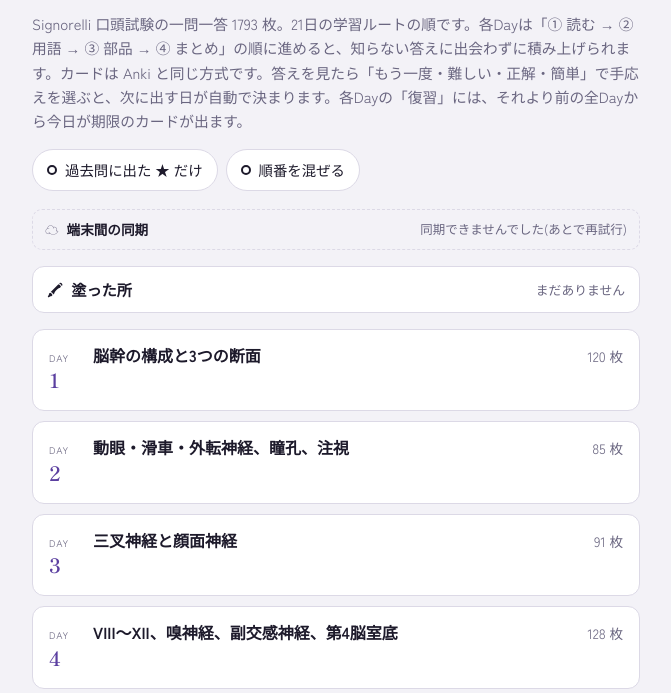
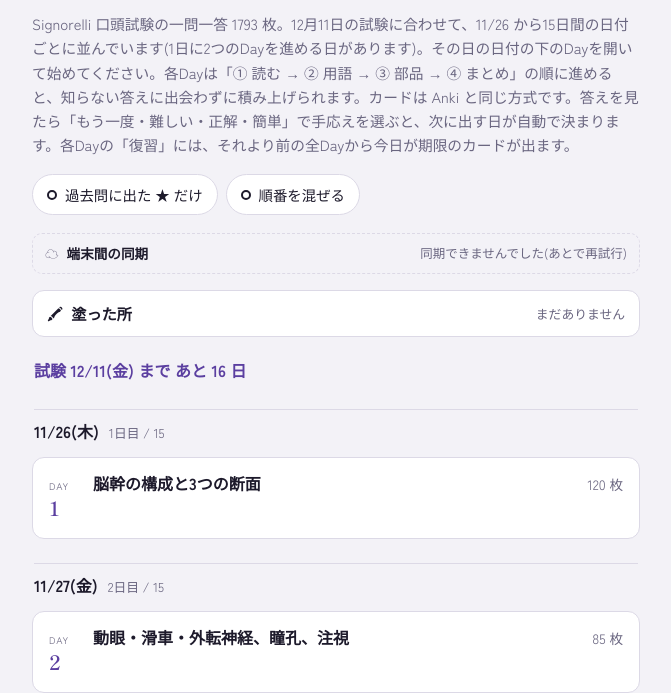
Before and after one commit to yutanihonhungary-max/neuro-flashcards, a plain HTML site: page day/index.html in a window 1280 px wide. Shown: the part 117-810 px from the top of the page, without its empty margins (304-975 px from the left). Drawn offline with Linux system fonts and the light colour scheme; no server answers.

Commit message:
Reschedule the Day version to the Dec 11 exam
Group the home screen by date from Nov 26 to Dec 10 (15 days), with two
Days on some dates, a spare day on Dec 8, a countdown to the exam and a
badge on today's date. Day numbers and content are unchanged so saved
progress keeps working.

Co-Authored-By: Claude Opus 5.5 <noreply@anthropic.com>
Claude-Session: https://claude.ai/code/session_01BxsnWmvvQSoBeE5cb4QHcv

```diff
--- a/day/index.html
+++ b/day/index.html
@@ -44,6 +44,14 @@ button:focus-visible,summary:focus-visible,.card:focus-visible{outline:3px solid
 [hidden]{display:none!important}
 h1{font-family:var(--display);font-size:1.6rem;line-height:1.3;margin:0;text-wrap:balance}
 .lede{color:var(--muted);margin:0;font-size:.92rem}
+.examline{font-weight:700;color:var(--violet);padding:4px 2px 2px}
+.dayhdr{display:flex;flex-wrap:wrap;align-items:baseline;gap:4px 10px;margin:14px 2px 2px;padding-top:8px;border-top:1px solid var(--line)}
+.dayhdr b{font-size:1rem}
+.dayhdr span{font-size:.8rem;color:var(--muted)}
+.dayhdr.past{opacity:.6}
+.dayhdr.today b{color:var(--violet)}
+.dayhdr .tbadge{background:var(--violet);color:var(--surface);border-radius:999px;padding:1px 10px;font-weight:700}
+.dayhdr .dnote{flex-basis:100%;font-size:.86rem;color:var(--ink,inherit)}
 .opts{display:flex;flex-wrap:wrap;gap:8px}
 .toggle{border:1px solid var(--line);background:var(--surface);border-radius:999px;padding:8px 14px;font-size:.9rem;display:flex;align-items:center;gap:8px}
 .toggle[aria-pressed="true"]{background:var(--violet-soft);border-color:var(--violet);color:var(--violet);font-weight:700}
@@ -221,7 +229,7 @@ summary::-webkit-details-marker{display:none}
 <main class="wrap" id="home">
   <nav class="switch" aria-label="版の切り替え"><a href="../">章別</a><a href="./" aria-current="page">Day別</a></nav>
   <h1>脳解剖学 単語帳 Day別</h1>
-  <p class="lede">Signorelli 口頭試験の一問一答 <span id="total"></span> 枚。21日の学習ルートの順です。各Dayは「① 読む → ② 用語 → ③ 部品 → ④ まとめ」の順に進めると、知らない答えに出会わずに積み上げられます。カードは Anki と同じ方式です。答えを見たら「もう一度・難しい・正解・簡単」で手応えを選ぶと、次に出す日が自動で決まります。各Dayの「復習」には、それより前の全Dayから今日が期限のカードが出ます。</p>
+  <p class="lede">Signorelli 口頭試験の一問一答 <span id="total"></span> 枚。12月11日の試験に合わせて、11/26 から15日間の日付ごとに並んでいます(1日に2つのDayを進める日があります)。その日の日付の下のDayを開いて始めてください。各Dayは「① 読む → ② 用語 → ③ 部品 → ④ まとめ」の順に進めると、知らない答えに出会わずに積み上げられます。カードは Anki と同じ方式です。答えを見たら「もう一度・難しい・正解・簡単」で手応えを選ぶと、次に出す日が自動で決まります。各Dayの「復習」には、それより前の全Dayから今日が期限のカードが出ます。</p>
   <div class="opts">
     <button class="toggle" id="optStar" aria-pressed="false"><span class="dot"></span>過去問に出た ★ だけ</button>
     <button class="toggle" id="optShuffle" aria-pressed="false"><span class="dot"></span>順番を混ぜる</button>
@@ -396,10 +404,34 @@ function resumeLast(){const L=loadLast();if(!L)return;
   if(L.type==='deck'){if(!!L.star!==starOnly){starOnly=!!L.star;$('optStar').setAttribute('aria-pressed',starOnly);}start(L.ci,L.si);}
   else if(L.type==='read'&&typeof openReader==='function'){openReader(L.ci);}}
 function split(t){const m=t.match(/^(\d+)\s+([^(（]+)[(（]?([^)）]*)/);return m?{n:m[1],en:m[2].trim(),ja:m[3]||''}:{n:'',en:t,ja:''};}
+// 試験日に合わせた日付の割り当て(2026-11-25 に作り直し。11/26 開始、12/11 試験)。c は DECKS の番号(Day N なら N-1)
+const EXAM={d:'2026-12-11',w:'金'};
+const PLAN=[
+ {d:'2026-11-26',w:'木',c:[0]},{d:'2026-11-27',w:'金',c:[1]},{d:'2026-11-28',w:'土',c:[2]},{d:'2026-11-29',w:'日',c:[3]},
+ {d:'2026-11-30',w:'月',c:[4]},{d:'2026-12-01',w:'火',c:[5,6]},{d:'2026-12-02',w:'水',c:[7,8]},{d:'2026-12-03',w:'木',c:[9,10]},
+ {d:'2026-12-04',w:'金',c:[11,12]},{d:'2026-12-05',w:'土',c:[13,14]},{d:'2026-12-06',w:'日',c:[15,16]},{d:'2026-12-07',w:'月',c:[17,18]},
+ {d:'2026-12-08',w:'火',c:[],note:'予備日:遅れたDayの取り戻しと、各Dayの「復習」'},
+ {d:'2026-12-09',w:'水',c:[19]},{d:'2026-12-10',w:'木',c:[20]}];
+function dnum(iso){const [y,m,d]=iso.split('-').map(Number);return Math.floor(Date.UTC(y,m-1,d)/864e5);}
+function mdw(e){const [,m,d]=e.d.split('-').map(Number);return m+'/'+d+'('+e.w+')';}
 function renderHome(){hlvCount();
   const box=$('chapters'); const open=[...box.querySelectorAll('details')].map(d=>d.open); box.innerHTML='';
   let total=0;
-  DECKS.forEach((d,ci)=>{
+  const td=today(), left=dnum(EXAM.d)-td;
+  const ex=document.createElement('div');ex.className='examline';
+  ex.textContent=left>0?'試験 '+mdw(EXAM)+' まで あと '+left+' 日':left===0?'今日は試験の日 '+mdw(EXAM):'試験 '+mdw(EXAM)+' は終わりました';
+  box.appendChild(ex);
+  const placed=new Set(PLAN.flatMap(e=>e.c));
+  const order=[];PLAN.forEach((e,pi)=>{order.push({hdr:e,pi});e.c.forEach(ci=>order.push({ci}));});
+  DECKS.forEach((d,ci)=>{if(!placed.has(ci))order.push({ci});});
+  order.forEach(o=>{
+    if(o.hdr){const e=o.hdr,n=dnum(e.d),hd=document.createElement('div');
+      hd.className='dayhdr'+(n===td?' today':n<td?' past':'');
+      const b=document.createElement('b');b.textContent=mdw(e);const sp=document.createElement('span');sp.textContent=(o.pi+1)+'日目 / '+PLAN.length;
+      hd.append(b,sp);if(n===td){const t=document.createElement('span');t.className='tbadge';t.textContent='今日';hd.append(t);}
+      if(e.note){const nt=document.createElement('span');nt.className='dnote';nt.textContent=e.note;hd.append(nt);}
+      box.appendChild(hd);return;}
+    const ci=o.ci,d=DECKS[ci];
     const t=split(d.title), n=d.from?cardsOf(ci,null).length:(d.terms||[]).length+(d.facts||[]).length+own(ci,null).length; total+=d.from?own(ci,null).length:n;
     const det=document.createElement('details'); det.open=!!open[ci];
     const sum=document.createElement('summary');
```
Also changed, not shown: src/day_base.html (+9 -1 lines), src/engine.js (+25 -1 lines), 2 other files.
